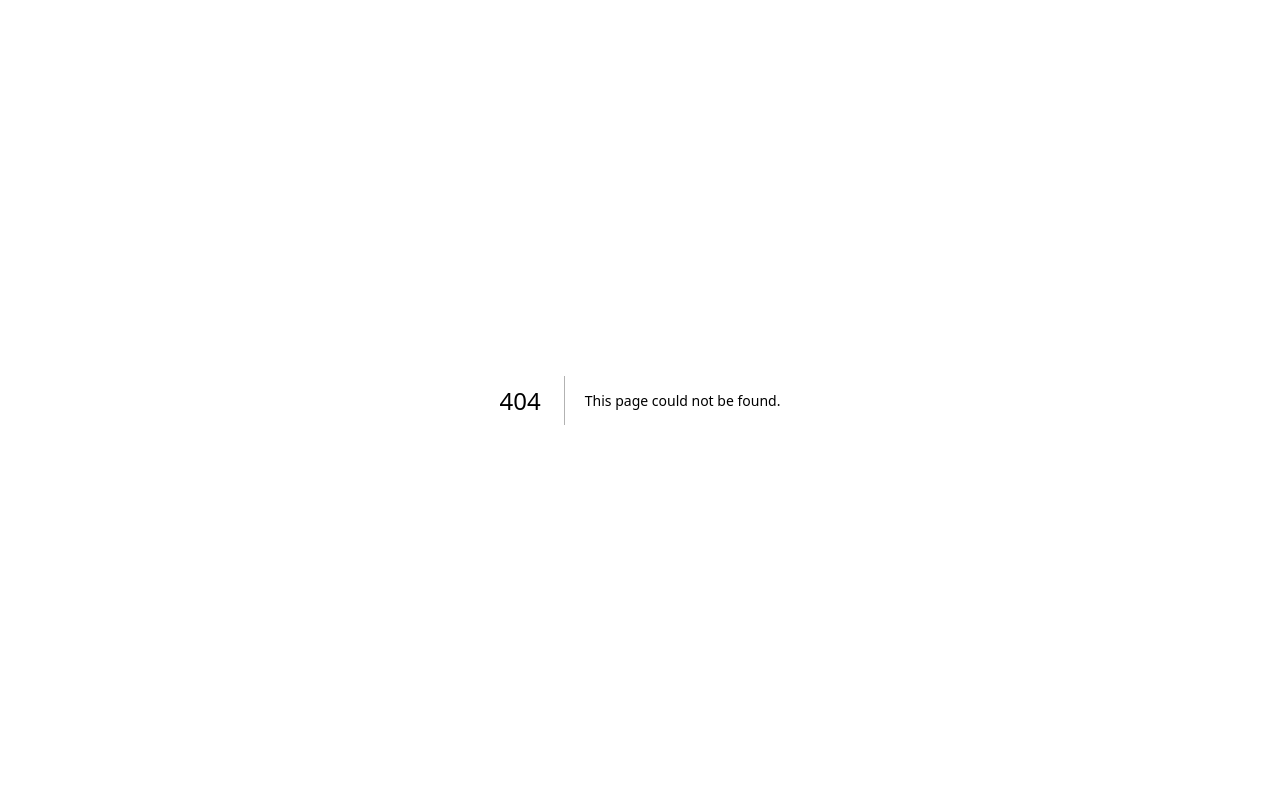
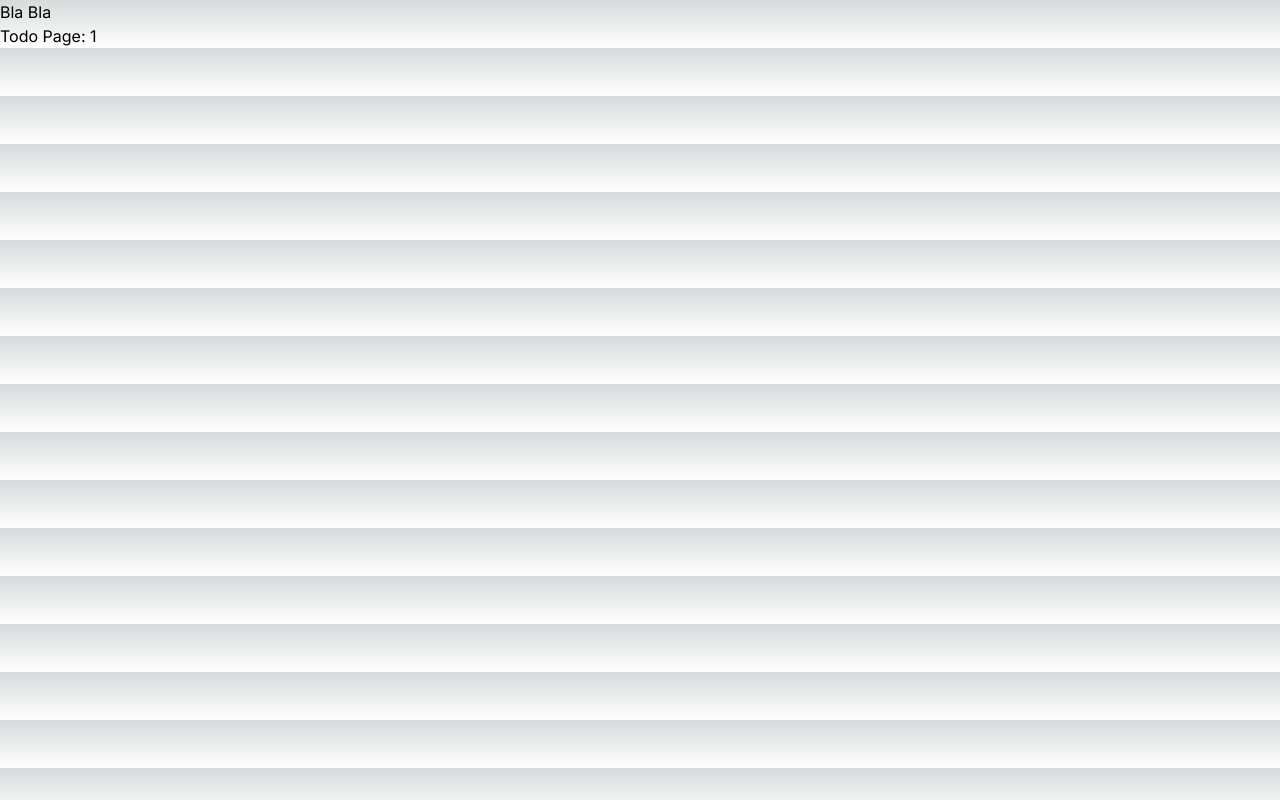
Before and after one commit to YaroslavAntoniuk/nextjs-basic, a Next.js app: page /todos/1 in a window 1280 px wide. Before the commit this address had no page. Built offline with nearby package versions, Linux system fonts and the light colour scheme.

Commit message:
Added nested page

```diff
--- /dev/null
+++ b/app/(dashboard)/todos/[id]/page.tsx
@@ -0,0 +1,9 @@
+const Todo = ({ params }: { params: { id: string } }) => {
+  return (
+    <div>
+      <h1>Todo Page: {params.id}</h1>
+    </div>
+  );
+}
+
+export default Todo;
```
